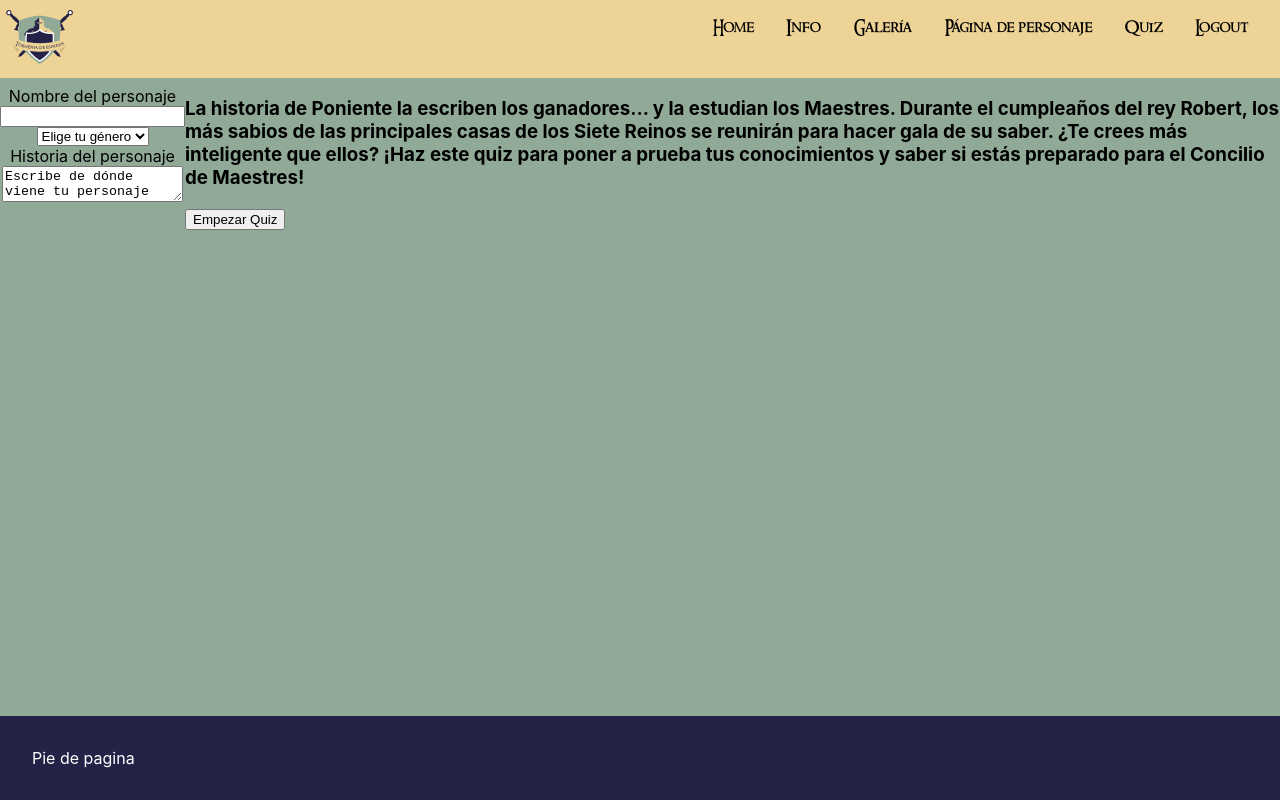
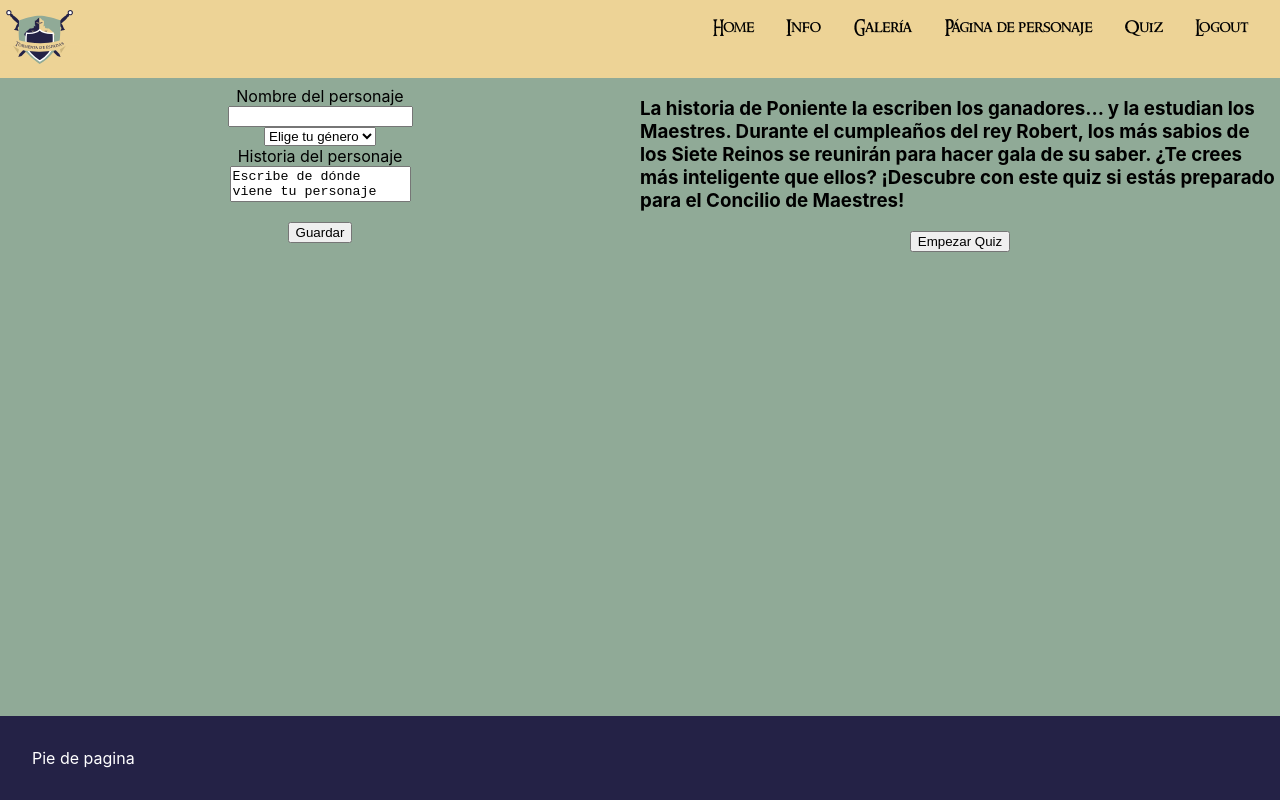
Before and after one commit to Sariiituus/tormenta-de-espadas, a React (Create React App) app: page /character-profile in a window 1280 px wide. Built offline with nearby package versions, Linux system fonts and the light colour scheme; the HTML template or start-up script is replaced by a standard one.

Commit message:
añadidos validadores a campos de hoja de personaje

```diff
--- a/src/components/CharacterProfile/CharacterProfile.jsx
+++ b/src/components/CharacterProfile/CharacterProfile.jsx
@@ -2,9 +2,8 @@ import React from "react";
 import { useForm } from "react-hook-form";
 import "./CharacterProfile.scss";
 
-
 const CharacterProfile = () => {
-  const { register, handleSubmit } = useForm();
+  const { register, formState: { errors }, handleSubmit } = useForm();
 
   const onSubmit = (data) => {
     console.log(data);
@@ -18,9 +17,16 @@ const CharacterProfile = () => {
       >
         <div className="character-profile_name">
           <label>Nombre del personaje</label>
-          <input type="text" name=""></input>
+          <input type="text" name="" {...register('character', {
+            required:true,
+            minLength: 3,
+            maxLength: 9
+          })}/>
+          {errors.character?.type === 'required' && <span>Se requiere nombre de personaje</span>}
+          {errors.character?.type === 'maxLength' && <span>El nombre debe tener menos de 10 caracteres</span>}
+          {errors.character?.type === 'minLength' && <span>El nombre debe tener más de 2 caracteres</span>}
         </div>
-        <select className="character-profile_gender">
+        <select className="character-profile_gender" {...register('gender')}>
           <option selected disabled hidden>
             Elige tu género
           </option>
@@ -30,24 +36,29 @@ const CharacterProfile = () => {
         </select>
         <div className="character-profile_story">
           <label>Historia del personaje</label>
-          <textarea type="text" name="" className="character-profile_story-box">
+          <textarea type="text"  {...register('story')} className="character-profile_story-box">
             Escribe de dónde viene tu personaje
           </textarea>
         </div>
         <div className="character-image">
           <img src="" alt="" />
         </div>
+        <input type='submit' value="Guardar"/>
       </form>
       <div className="quiz-me">
         <h3 className="quiz-me_intro">
           La historia de Poniente la escriben los ganadores… y la estudian los
-          Maestres. Durante el cumpleaños del rey Robert, los más sabios de las
-          principales casas de los Siete Reinos se reunirán para hacer gala de
-          su saber. ¿Te crees más inteligente que ellos? ¡Haz este quiz para
-          poner a prueba tus conocimientos y saber si estás preparado para el
-          Concilio de Maestres!
+          Maestres. Durante el cumpleaños del rey Robert, los más sabios de los
+          Siete Reinos se reunirán para hacer gala de su saber. ¿Te crees más
+          inteligente que ellos? ¡Descubre con este quiz si estás preparado
+          para el Concilio de Maestres!
         </h3>
-        <button className="quiz-me_btn" onClick={() => window.location.href="/quiz"}>Empezar Quiz</button>
+        <button
+          className="quiz-me_btn"
+          onClick={() => (window.location.href = "/quiz")}
+        >
+          Empezar Quiz
+        </button>
       </div>
     </div>
   );
--- a/src/components/CharacterProfile/CharacterProfile.scss
+++ b/src/components/CharacterProfile/CharacterProfile.scss
@@ -3,6 +3,7 @@
     flex-direction: row;
     align-items: center;
     justify-content: center;
+    width: 100%;
 }
 
 .character-profile_info {
@@ -10,6 +11,7 @@
     flex-direction: column;
     align-items: center;
     justify-content: center;
+    width: 50%;
 }
 
 .character-profile_name {
@@ -27,6 +29,15 @@
 }
 
 .character-profile_story-box {
+    resize: none;
     max-width: 20vw;
     max-height: 20vh;
 }
+
+.quiz-me {
+    width: 50%;
+    display: flex;
+    flex-direction: column;
+    align-items: center;
+    justify-content: center;
+}
```
